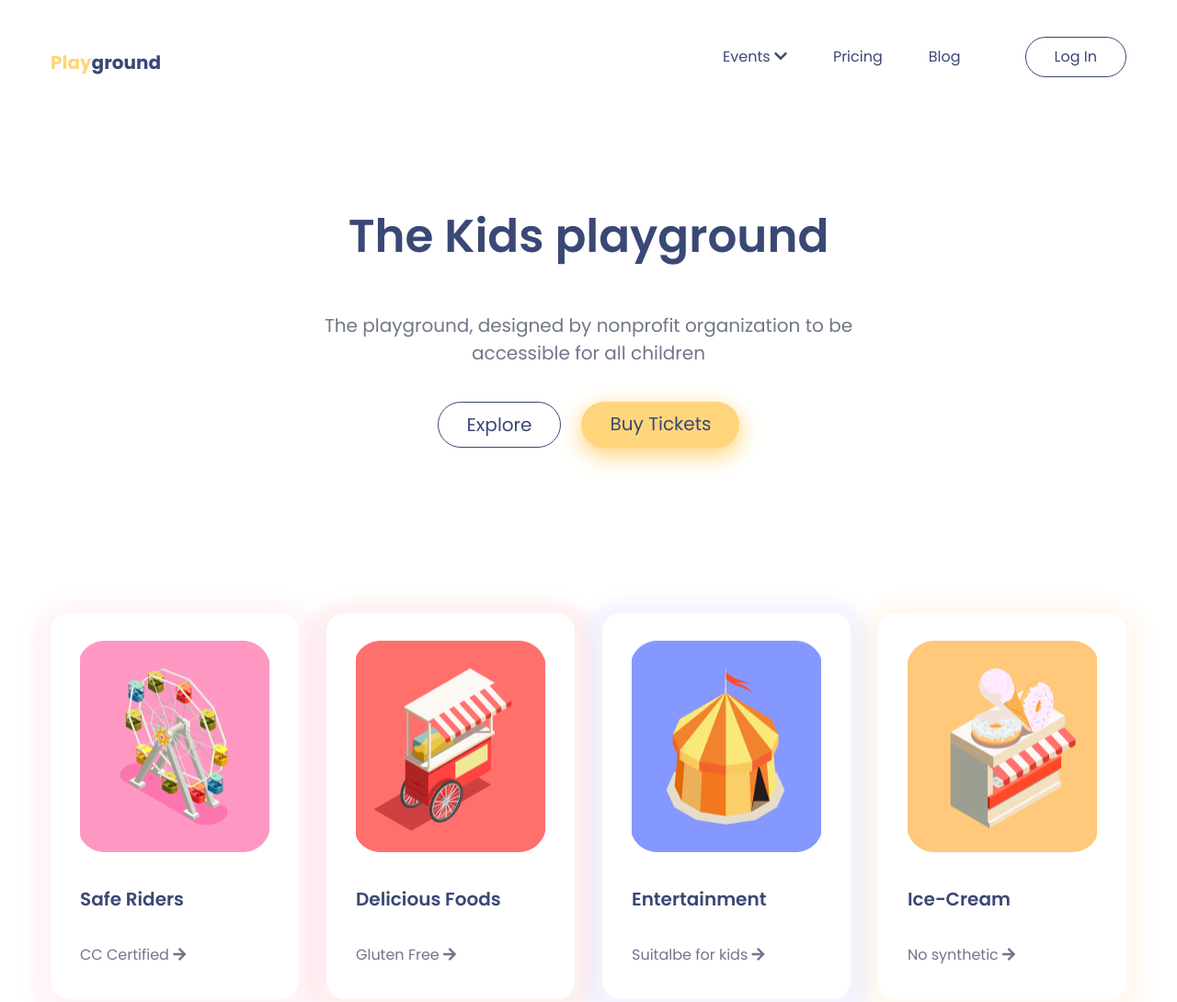
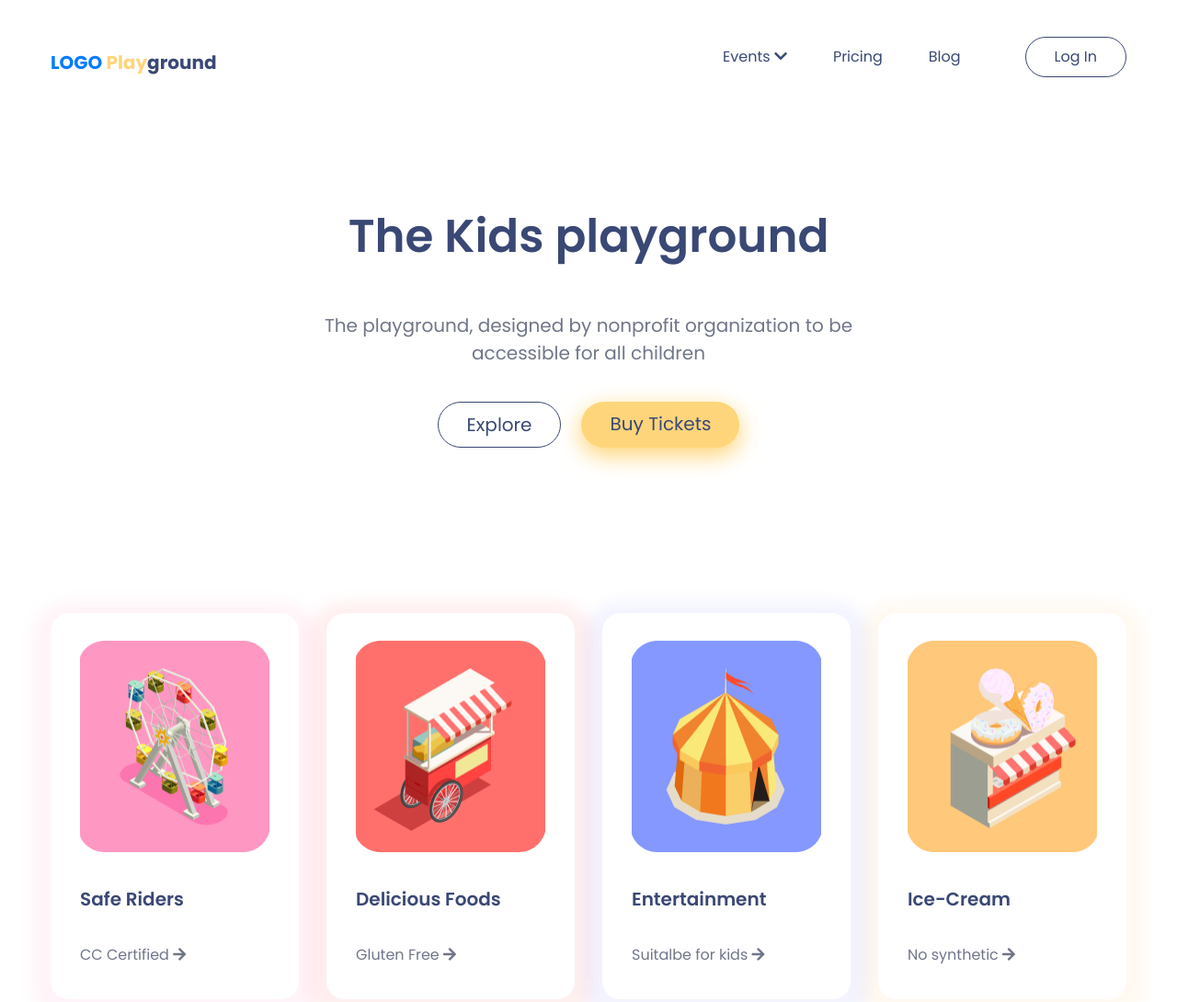
Before and after one commit to congthanh172/congthanh172.github.io, a plain HTML site: page index.html in a window 1280 px wide. Shown: the top 1090 px of the page at 92% size. Drawn offline with Linux system fonts and the light colour scheme.

Commit message:
thay doi logo

```diff
--- a/index.html
+++ b/index.html
@@ -18,6 +18,7 @@
       <div id="header">
         <div class="container">
           <a href="" class="logo">
+            LOGO
             <span class="play">play<span class="ground">ground</span></span>
           </a>
           <nav>
```
